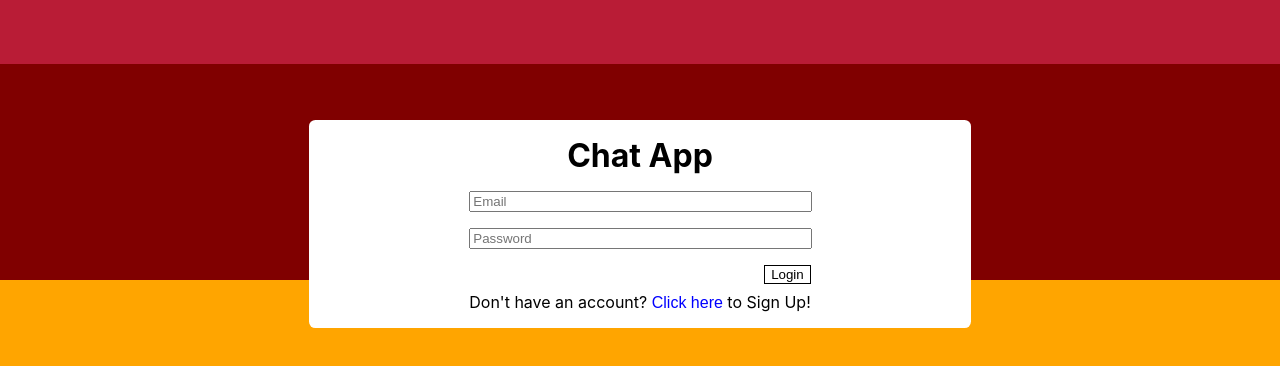
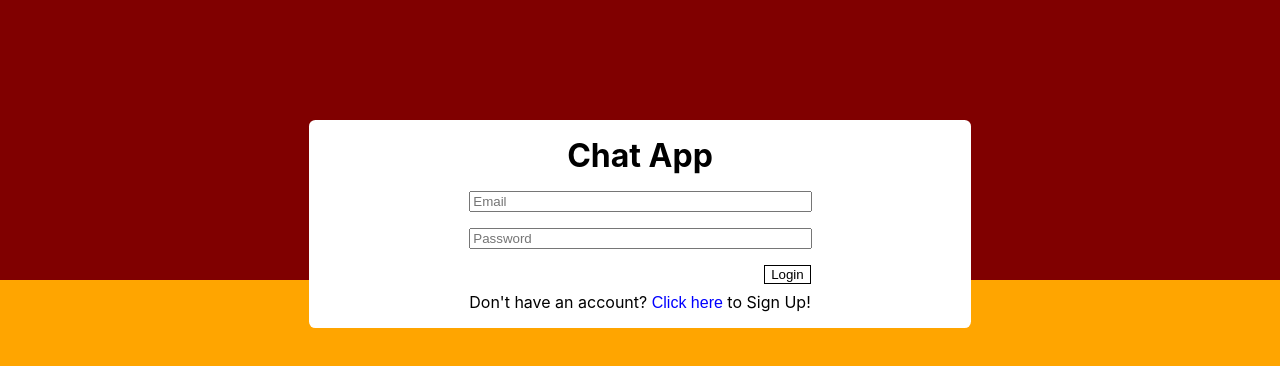
Before and after one commit to bissectra/chat, a React (Create React App) app: page / in a window 1280 px wide. Shown: the top 366 px of the page. Built offline with nearby package versions, Linux system fonts and the light colour scheme.

Commit message:
fix css bug in landing page

```diff
--- a/src/components/Input.css
+++ b/src/components/Input.css
@@ -1,10 +1,10 @@
-.wrapper {
+.input-wrapper {
     height: 8vh;
     background-color: var(--primaryColorVariant);
     position: relative;
 }
 
-.wrapper>hr {
+.input-wrapper hr {
     margin-top: auto;
     width: 100%;
     position: absolute;
--- a/src/components/Input.js
+++ b/src/components/Input.js
@@ -4,7 +4,7 @@ import React from "react";
 class Input extends React.Component {
     render() {
         return (
-            <div className="wrapper">
+            <div className="input-wrapper">
                 <div className="icon" id="icon1"></div>
                 <div className="bar-wrapper">
                     <input className="bar" type="text"></input>
```
